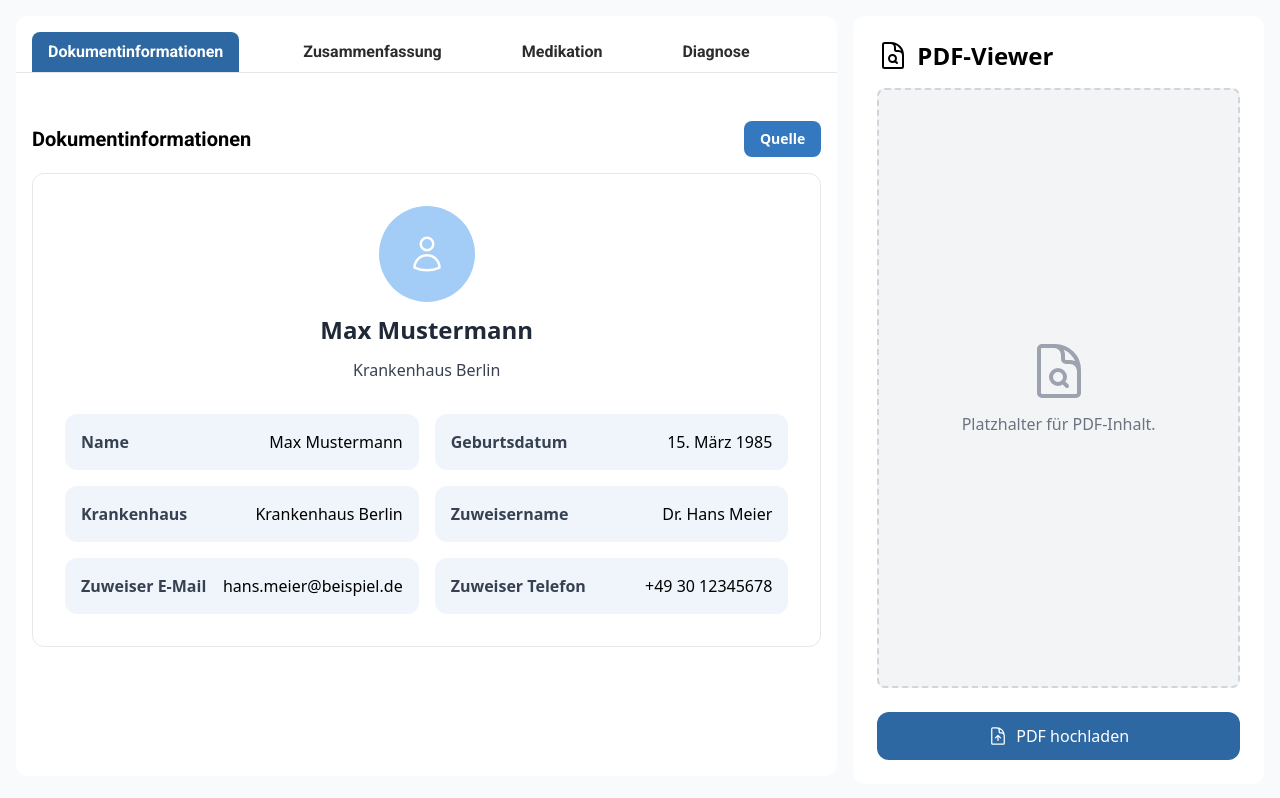
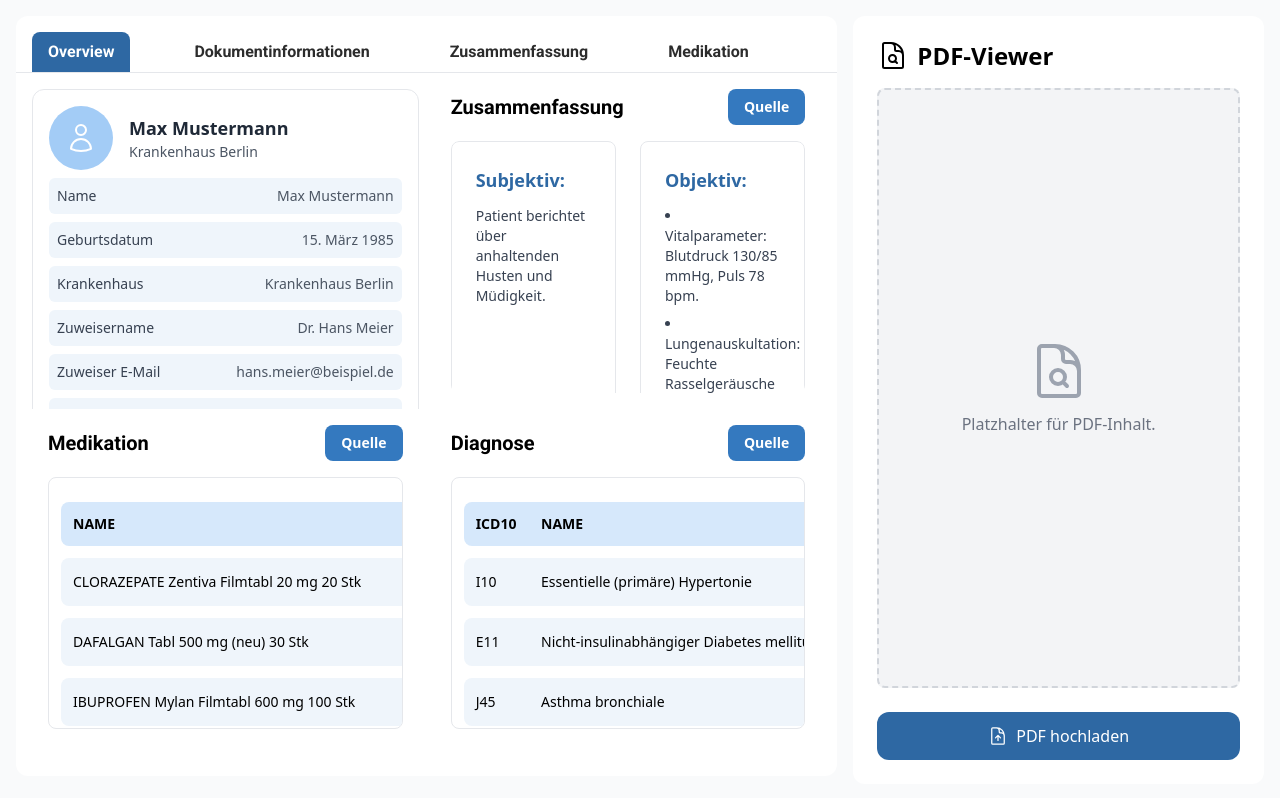
Before and after one commit to MdRahi99/Medical-Dashboard, a React (Create React App) app: page / in a window 1280 px wide. Built offline with nearby package versions, Linux system fonts and the light colour scheme.

Commit message:
document section change

```diff
--- a/src/App.js
+++ b/src/App.js
@@ -6,9 +6,15 @@ import MedicationSection from './components/MedicationSection';
 import DiagnosisSection from './components/DiagnosisSection';
 import PDFViewer from './components/PDFViewer';
 import DynamicTab from './components/shared/DynamicTab';
+import OverviewSection from './components/OverviewSection';
 
 function App() {
   const sections = [
+    {
+      name: 'overview',
+      label: 'Overview',
+      component: <OverviewSection />,
+    },
     {
       name: 'dokumentinformationen',
       label: 'Dokumentinformationen',
--- a/src/components/DocumentInfoSection.js
+++ b/src/components/DocumentInfoSection.js
@@ -1,7 +1,7 @@
 import React from 'react';
 import TopTitle from './shared/TopTitle';
 
-const DocumentInfoSection = () => {
+const DocumentInfoSection = ({ minimized }) => {
   const data = [
     { label: 'Name', value: 'Max Mustermann' },
     { label: 'Geburtsdatum', value: '15. März 1985' },
@@ -12,6 +12,8 @@ const DocumentInfoSection = () => {
   ];
 
   return (
+    <div>
+      {!minimized ? (
         <div>
           <TopTitle title="Dokumentinformationen" status="Quelle" />
           <div className="md:p-8 p-0 md:border rounded-xl flex flex-col items-center gap-8 mx-4">
@@ -37,6 +39,37 @@ const DocumentInfoSection = () => {
             </div>
           </div>
         </div>
+      ) : (
+        <div className="w-full p-4 border rounded-xl">
+          <div className="flex items-center gap-4">
+            {/* Smaller profile */}
+            <div className="w-16 h-16 rounded-full bg-[#a3ccf6] flex items-center justify-center text-white">
+              <svg xmlns="http://www.w3.org/2000/svg" fill="none" viewBox="0 0 24 24" strokeWidth={1.5} stroke="currentColor" className="size-8">
+                <path
+                  strokeLinecap="round"
+                  strokeLinejoin="round"
+                  d="M15.75 6a3.75 3.75 0 1 1-7.5 0 3.75 3.75 0 0 1 7.5 0ZM4.501 20.118a7.5 7.5 0 0 1 14.998 0A17.933 17.933 0 0 1 12 21.75c-2.676 0-5.216-.584-7.499-1.632Z"
+                />
+              </svg>
+            </div>
+            <div className="flex flex-col">
+              <h2 className="text-lg font-semibold text-gray-800">Max Mustermann</h2>
+              <span className="text-sm text-gray-600">Krankenhaus Berlin</span>
+            </div>
+          </div>
+
+          {/* Compact Document Info */}
+          <div className="flex flex-col mt-2 gap-2 text-sm md:max-h-[30vh] overflow-y-auto">
+            {data.map((item, index) => (
+              <div key={index} className="flex justify-between items-center p-2 rounded-md bg-[#EFF5FB]">
+                <span className="font-medium text-gray-700">{item.label}</span>
+                <span className="text-gray-600">{item.value}</span>
+              </div>
+            ))}
+          </div>
+        </div>
+      )}
+    </div>
   );
 };
 
--- /dev/null
+++ b/src/components/OverviewSection.js
@@ -0,0 +1,45 @@
+import React from 'react';
+import DocumentInfoSection from './DocumentInfoSection';
+import SummarySection from './SummarySection';
+import MedicationSection from './MedicationSection';
+import DiagnosisSection from './DiagnosisSection';
+
+const OverviewSection = () => {
+
+    const sections = [
+        {
+            name: 'dokumentinformationen',
+            label: 'Dokumentinformationen',
+            component: <DocumentInfoSection minimized={true} />,
+        },
+        {
+            name: 'zusammenfassung',
+            label: 'Zusammenfassung',
+            component: <SummarySection minimized={true} />,
+        },
+        {
+            name: 'medikation',
+            label: 'Medikation',
+            component: <MedicationSection minimized={true} />,
+        },
+        {
+            name: 'diagnose',
+            label: 'Diagnose',
+            component: <DiagnosisSection minimized={true} />,
+        },
+    ];
+
+    return (
+        <div className='px-4 grid grid-cols-1 md:grid-cols-2 gap-4 h-full'>
+            {
+                sections?.map((section, index) => {
+                    return <div key={index} className='h-[40vh] overflow-hidden'>
+                        {section?.component}
+                    </div>
+                })
+            }
+        </div>
+    );
+};
+
+export default OverviewSection;
--- a/src/components/shared/DynamicTab.jsx
+++ b/src/components/shared/DynamicTab.jsx
@@ -4,7 +4,7 @@ const DynamicTab = ({ sections }) => {
   const [activeTab, setActiveTab] = useState(sections[0].name);
 
   return (
-    <div className="w-full space-y-8 md:space-y-12">
+    <div className="w-full space-y-4">
       {/* Tab Headers */}
       <div className="sticky top-0 z-10 bg-white border-b border-gray-200 px-4">
         <div className="flex items-center gap-6 overflow-auto no-scrollbar md:gap-12">
```
Lines whose indentation alone changed are shown as unchanged.
